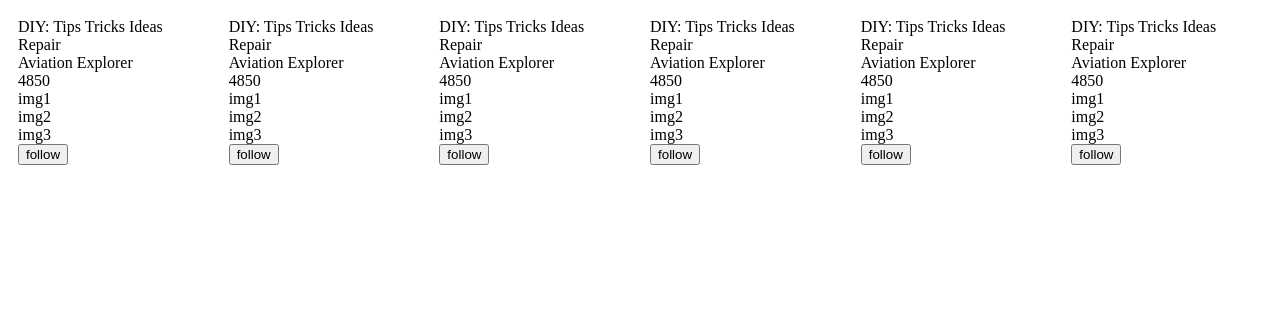
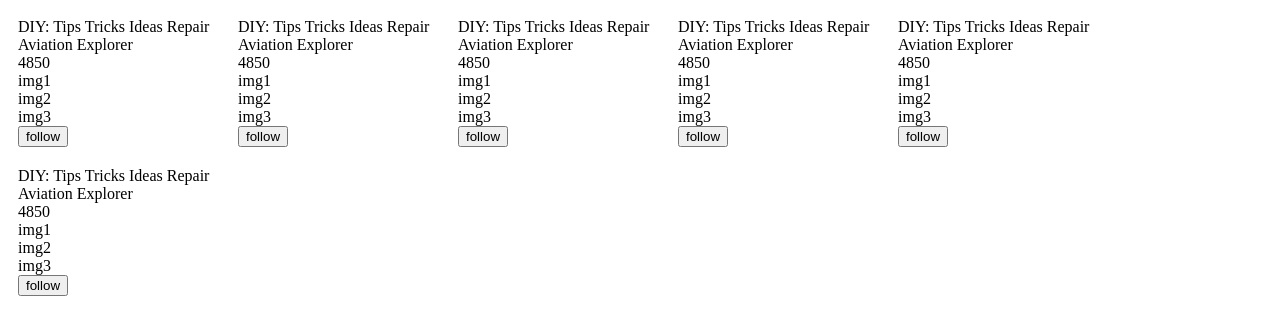
Before and after one commit to ElMagdo/PureReact, a React app in the folder Task3/PinterestAE/: page / in a window 1280 px wide. Built offline with nearby package versions, Linux system fonts and the light colour scheme.

Commit message:
Adjusted the board div's flex direction and wrap.

```diff
--- a/Task3/PinterestAE/src/style.css
+++ b/Task3/PinterestAE/src/style.css
@@ -1,5 +1,6 @@
 .board {
     display: flex;
+    flex-flow: row wrap;
     margin: 0 auto;
 }
 
```
